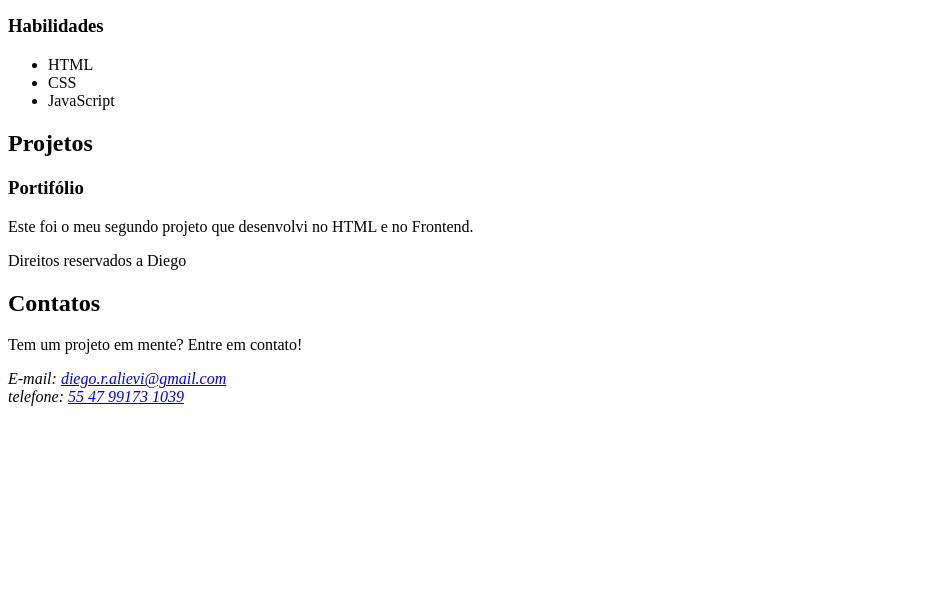
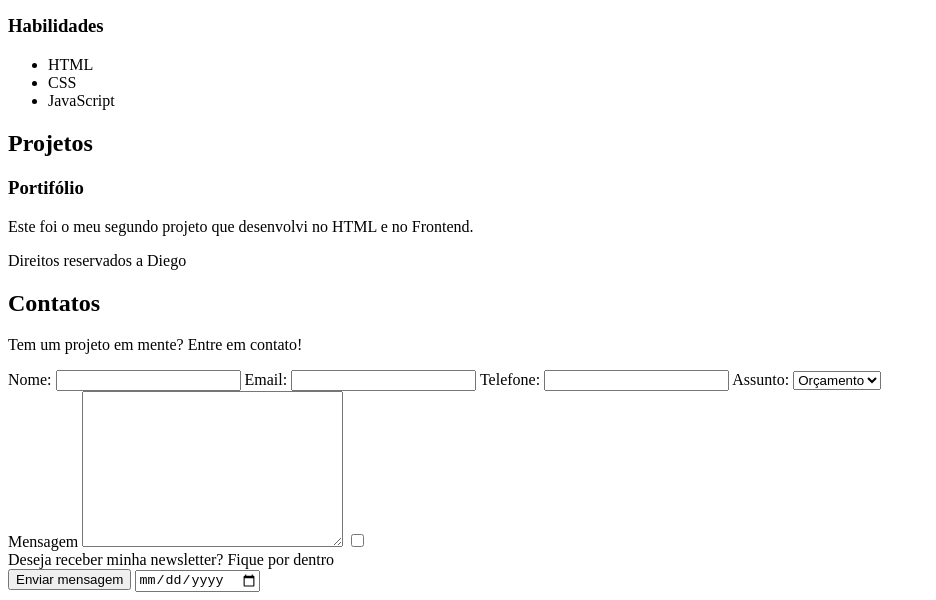
Before and after one commit to diegoalievi/site, a plain HTML site: page index.html in a window 1280 px wide. Shown: the part 560-1160 px from the top of the page, without its empty margins (0-936 px from the left). Before the commit the page ends 974 px from the top, so only its background shows below. Drawn offline with Linux system fonts and the light colour scheme.

Commit message:
Update index.html

```diff
--- a/index.html
+++ b/index.html
@@ -53,10 +53,36 @@
 
             <h2>Contatos</h2>
             <p>Tem um projeto em mente? Entre em contato!</p>
-            <address>
-                E-mail: <a href="mailto:diego.r.alievi@gmail.com">diego.r.alievi@gmail.com</a><br>
-                telefone: <a href="tel+5547991731039">55 47 99173 1039</a>
-            </address>
+            <form action="">
+
+                <label for="nome">Nome: </label>
+                <input type="text" id="nome" name="nome" required>
+
+                <label for="email">Email: </label>
+                <input type="email" id="email" name="email" required>
+
+                <label for="telefone">Telefone: </label>
+                <input type="tel" id="telefone" name="telefone" required>
+
+                <label for="assunto">Assunto: </label>
+                <select name="assunto" id="assunto">
+                    <option value="orçamento">Orçamento</option>
+                    <option value="duvida">Duvida</option>
+                    <option value="outro">Outro</option>
+                </select>
+
+                <br>
+
+                <label for="mensagem">Mensagem</label>
+                <textarea name="mensagem" id="mensagem" cols="30" rows="10"></textarea>
+                <input type="checkbox" id="inscricao" name="inscricao">
+                <br>
+                <label for="inscricao">Deseja receber minha newsletter? Fique por dentro</label>
+                <br>
+                <input type="submit" value="Enviar mensagem">
+                <input type="date">
+
+            </form>
         </section>
     </footer>
 
```
